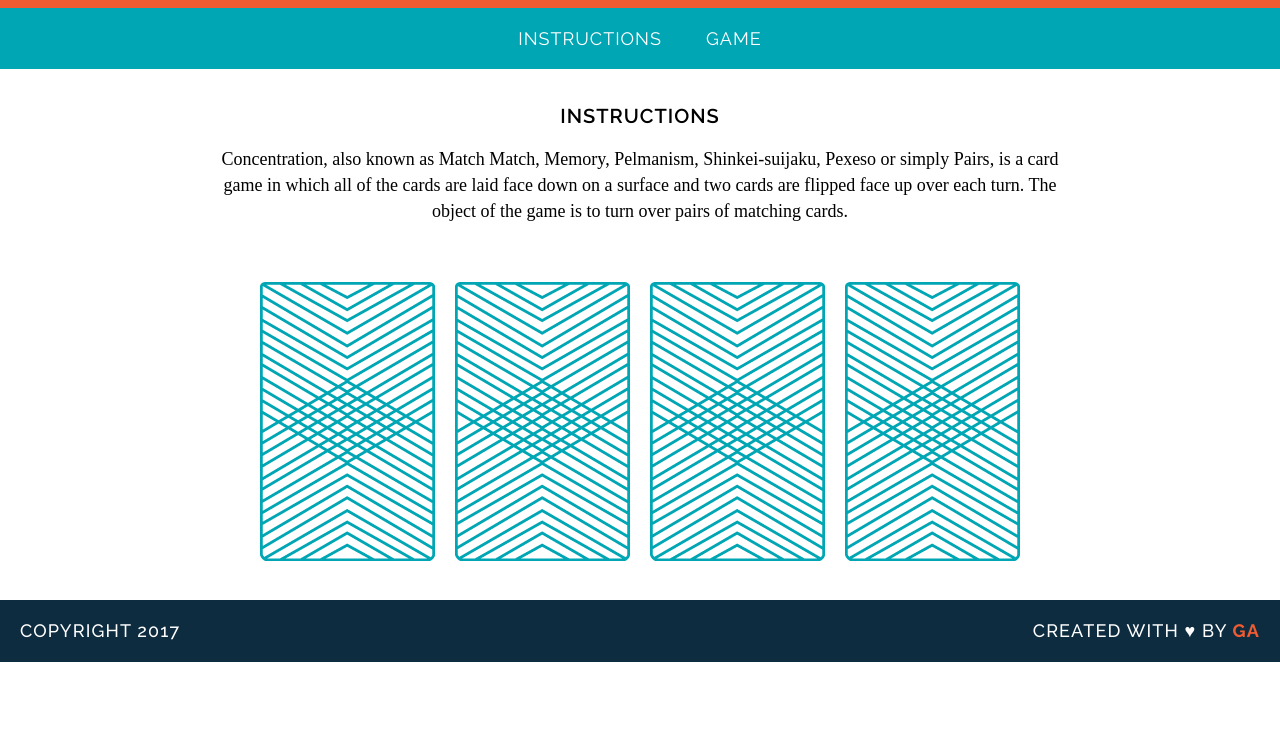
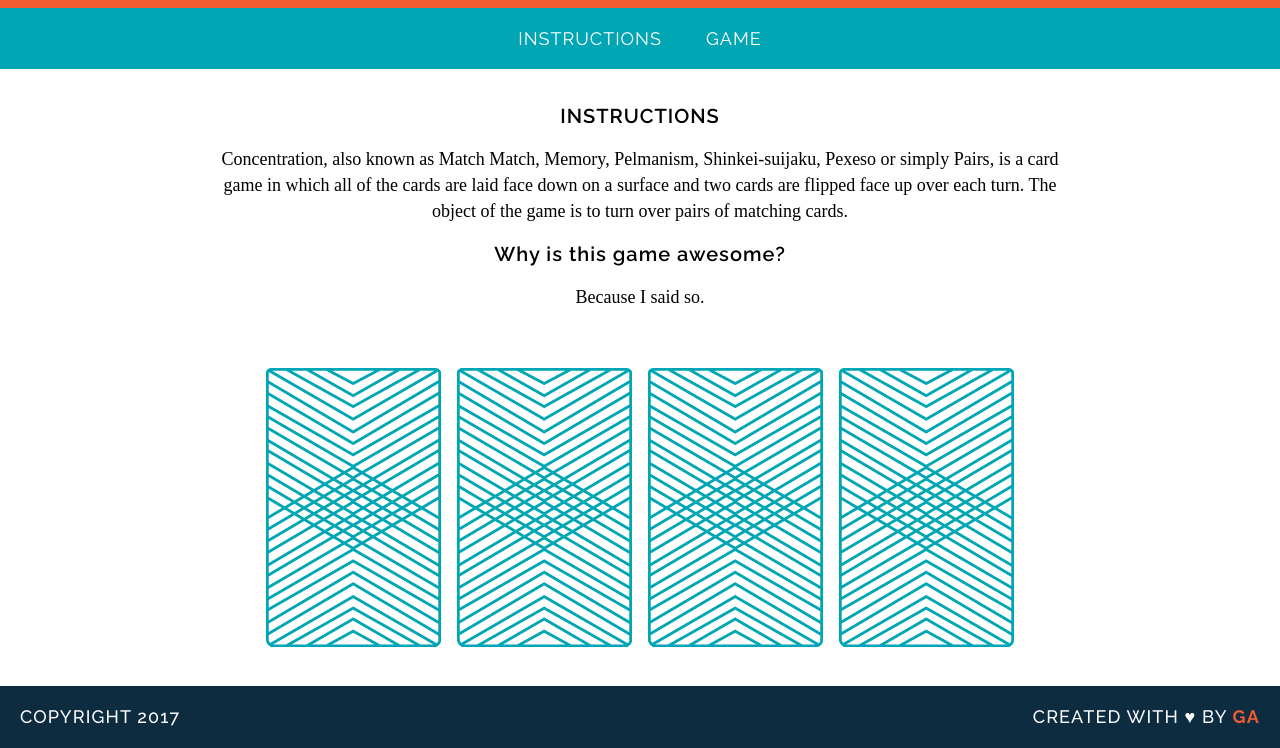
Before and after one commit to shelleyyz/wdi-fundamentals-memorygame, a plain HTML site: page index.html in a window 1280 px wide. Shown: the part 105-853 px from the top of the page. Before the commit the page ends 800 px from the top, so only its background shows below. Drawn offline with Linux system fonts and the light colour scheme; a web font is replaced by a local one.

Commit message:
created game logic

```diff
--- a/index.html
+++ b/index.html
@@ -28,7 +28,7 @@
 
 	</p>
 
-<!-- 	<h3>Why is this game awesome?</h3>
+<h2>Why is this game awesome?</h2>
 
 	<p>
 
@@ -36,14 +36,7 @@
 
 	</p>
 
-	<a href="https://github.com/shelleyyz">My Github</a>
- -->
-	<div>
-
-		<img src="images/back.png" alt="Queen of Diamonds">
-		<img src="images/back.png" alt="Queen of Hearts">
-		<img src="images/back.png" alt="King of Diamonds">
-		<img src="images/back.png" alt="King of Hearts">
+	<div id = "game-board" class="board clearfix">
 
 	</div>
 
--- a/js/main.js
+++ b/js/main.js
@@ -1,38 +1,73 @@
 // remember that JS renders code based on most recent
 
-var cards = ["queen", "queen", "king", "king"]; //these two arrays are global
+var cards = [
+  {
+    rank: "queen",
+    suit: "hearts",
+    cardImage: "images/queen-of-hearts.png"
+  },
+  {
+    rank: "queen",
+    suit: "diamonds",
+    cardImage: "images/queen-of-diamonds.png"
+  },
+  {
+    rank: "king",
+    suit: "hearts",
+    cardImage: "images/king-of-hearts.png"
+  },
+  {
+    rank: "king",
+    suit: "diamonds",
+    cardImage: "images/king-of-diamonds.png"
+  }
+]; //these two arrays are global
+
 var cardsInPlay = []; //this will hold the cards that are in play/flipped
 
 var checkForMatch = function() { //defining checkformatch function so we can call it when user flips card
     if (cardsInPlay[0] === cardsInPlay[1]) { //condition met: queen match true
-      console.log("You found a match!");
       alert("You found a match!") //print message if condition is true
     } else {
-      console.log("Sorry, try again"); //print message if not
-      alert("Sorry, try again");
+      alert("Sorry, try again"); //print message if not
     }
 };
 
-var flipCard = function(cardId) { //defining flipcard function
-  console.log("User flipped " + cards[cardId]);//print message showing which cards were flipped
-  cardsInPlay.push(cards[cardId]); //cards are now 'in play'
+var flipCard = function() { //defining flipcard function, removed cardID as no longer want to hard-code the index number of the card that should be flipped
+  cardId = this.getAttribute('data-id'); //get data-id of card that was just flipped and save it
+  console.log("User flipped " + cards[cardId].rank);//print message showing which cards were flipped
+  console.log(cards[cardId].cardImage);
+  console.log(cards[cardId].suit);
+  cardsInPlay.push(cards[cardId].rank); //cards are now 'in play'
+  this.setAttribute('src', cards[cardId].cardImage);
   if (cardsInPlay.length === 2) { //check whether two cards are in play
     checkForMatch(); //call checkformatch function
+    cardsInPlay = []; //empty for next try
+
   }
 };
 
-flipCard(0); //user flips Queen
+var createBoard = function() { //this function will create a new gameboard
+  for (var i = 0; i < cards.length; i++) {
+    var cardElement = document.createElement('img'); //create img that will be used as a cards
+      cardElement.setAttribute('src', 'images/back.png'); //add src to var
+      cardElement.setAttribute('data-id', i); //set data-id to current element
+      cardElement.addEventListener('click', flipCard); //add event listener so that when card is clicked, the function flipCard will run
+      document.getElementById('game-board').appendChild(cardElement); //append current cardElement to board
 
-flipCard(2); //user flips king
+//added click even to each card so that when each card is clicked, the flipcard
+//function will run
 
-//console.log should show : user flipped queen, user flipped king, sorry, try again
+    }
+}
+
+createBoard(); //invoking the function to create the board!
 
 
 
 
-/*Create function that will store all steps related to selecting or flipping
-a card. When user flips, the card is added to array of cards in cardsInPlay.
-If user has flipped two, check for match.
+//console.log should show : user flipped queen, user flipped king, sorry, try again
 
-Create a function to group togerher the logic to check to see if two cards
-flipped match or if they should try again. */
+//when user clicks on a card, the image with the face of the card should be displayed.
+//If the user has selected two cards, an alert should pop up letting the User
+//know if the two cards match
```
